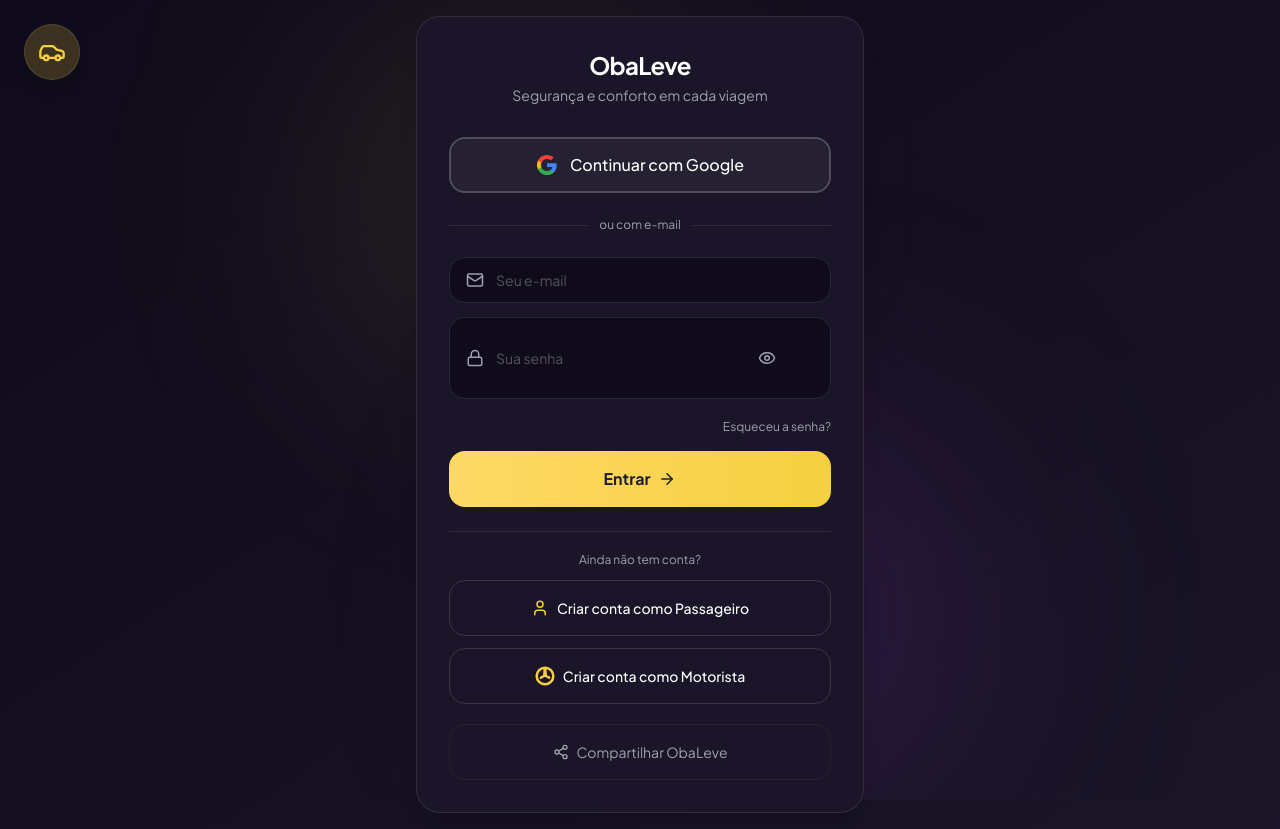
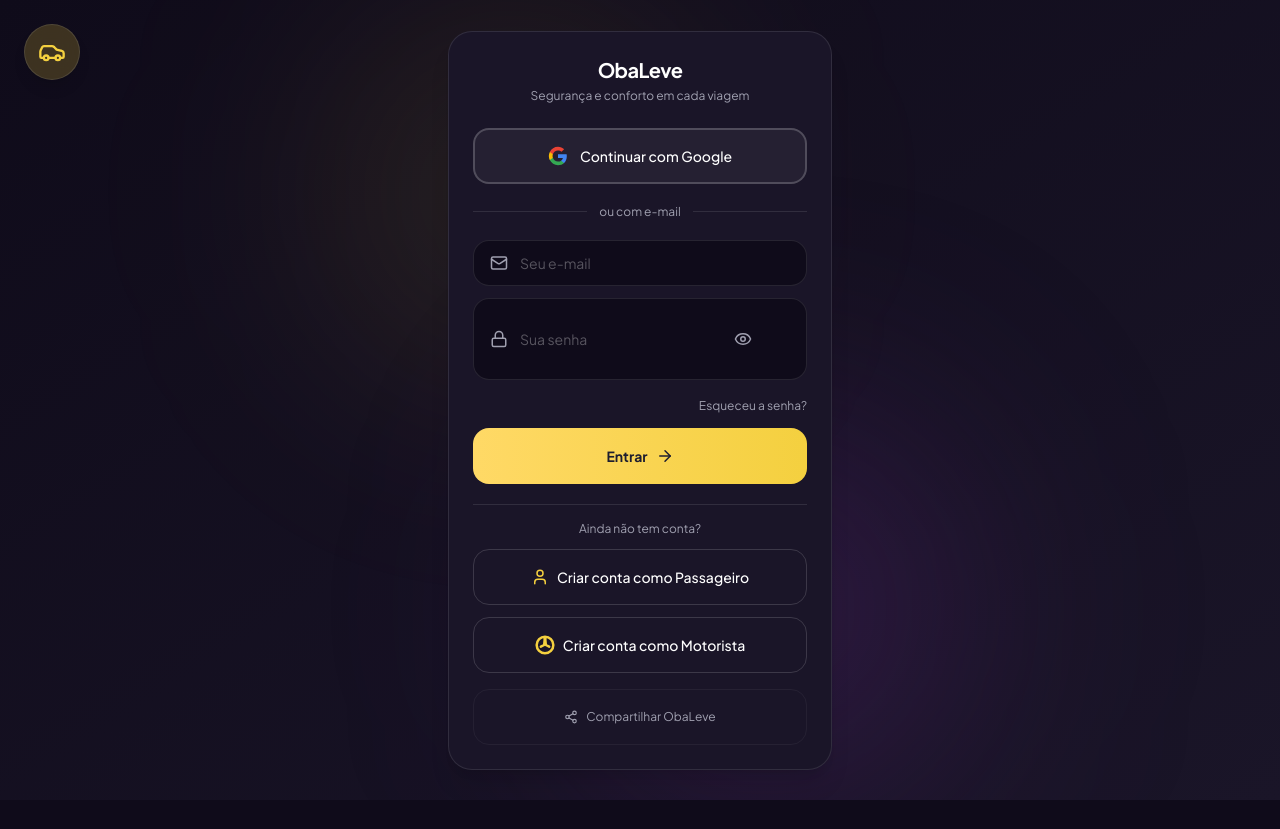
Before and after one commit to izakeobaleva/obaleva-app, a React (Vite) app: page / in a window 1280 px wide. After the commit the page ends 800 px from the top, so only its background shows below. Built offline with nearby package versions, Linux system fonts and the light colour scheme; no server answers; the database is empty.

Commit message:
[dyad] wrote 1 file(s) + extra files edited outside of Dyad

```diff
--- a/src/pages/Login.tsx
+++ b/src/pages/Login.tsx
@@ -100,21 +100,21 @@ export default function Login() {
       <motion.div
         initial={{ opacity: 0, y: 30 }}
         animate={{ opacity: 1, y: 0 }}
-        className="relative z-10 bg-[#1A1528] rounded-3xl border border-white/10 shadow-xl w-full max-w-md p-8"
+        className="relative z-10 bg-[#1A1528] rounded-3xl border border-white/10 shadow-xl w-full max-w-sm p-6"
       >
-        {/* Header do card - só texto */}
-        <div className="text-center mb-8">
-          <h1 className="text-2xl font-bold text-white" style={{ fontFamily: "'Plus Jakarta Sans', sans-serif", letterSpacing: '-0.03em' }}>ObaLeve</h1>
-          <p className="text-[#A0A0B0] text-sm mt-1">Segurança e conforto em cada viagem</p>
+        {/* Header */}
+        <div className="text-center mb-6">
+          <h1 className="text-xl font-bold text-white" style={{ fontFamily: "'Plus Jakarta Sans', sans-serif", letterSpacing: '-0.03em' }}>ObaLeve</h1>
+          <p className="text-[#A0A0B0] text-xs mt-1">Segurança e conforto em cada viagem</p>
         </div>
 
-        {/* Login com Google */}
+        {/* Google */}
         <motion.button
           whileTap={{ scale: 0.98 }}
           onClick={handleGoogleLogin}
-          className="w-full py-3.5 rounded-2xl border-2 border-white/20 bg-white/5 text-white flex items-center justify-center gap-3 hover:bg-white/10 hover:border-white/30 transition-all font-medium text-base"
+          className="w-full py-3 rounded-2xl border-2 border-white/20 bg-white/5 text-white flex items-center justify-center gap-3 hover:bg-white/10 hover:border-white/30 transition-all font-medium text-sm"
         >
-          <svg viewBox="0 0 24 24" width="22" height="22" xmlns="http://www.w3.org/2000/svg">
+          <svg viewBox="0 0 24 24" width="20" height="20" xmlns="http://www.w3.org/2000/svg">
             <path d="M22.56 12.25c0-.78-.07-1.53-.2-2.25H12v4.26h5.92a5.06 5.06 0 01-2.2 3.32v2.77h3.57c2.08-1.92 3.28-4.74 3.28-8.1z" fill="#4285F4"/>
             <path d="M12 23c2.97 0 5.46-.98 7.28-2.66l-3.57-2.77c-.98.66-2.23 1.06-3.71 1.06-2.86 0-5.29-1.93-6.16-4.53H2.18v2.84C3.99 20.53 7.7 23 12 23z" fill="#34A853"/>
             <path d="M5.84 14.09c-.22-.66-.35-1.36-.35-2.09s.13-1.43.35-2.09V7.07H2.18C1.43 8.55 1 10.22 1 12s.43 3.45 1.18 4.93l2.85-2.22.81-.62z" fill="#FBBC05"/>
@@ -124,7 +124,7 @@ export default function Login() {
         </motion.button>
 
         {/* Separador */}
-        <div className="relative my-6">
+        <div className="relative my-5">
           <div className="absolute inset-0 flex items-center">
             <div className="w-full border-t border-white/10"></div>
           </div>
@@ -134,7 +134,7 @@ export default function Login() {
         </div>
 
         {/* Form */}
-        <form onSubmit={handleSubmit} className="space-y-3.5">
+        <form onSubmit={handleSubmit} className="space-y-3">
           <div className="flex items-center gap-3 bg-[#0F0B1A] border border-white/10 rounded-2xl px-4 py-3 focus-within:border-[#F4D03F]/50 transition-all">
             <Mail size={18} className="text-[#A0A0B0] shrink-0" />
             <input
@@ -175,27 +175,27 @@ export default function Login() {
           <motion.button
             whileTap={{ scale: 0.98 }}
             type="submit"
-            className="w-full py-3.5 rounded-2xl font-bold bg-gradient-to-r from-[#FFD966] to-[#F4D03F] text-[#1E1E2F] hover:shadow-lg transition-all flex items-center justify-center gap-2 text-base"
+            className="w-full py-3 rounded-2xl font-bold bg-gradient-to-r from-[#FFD966] to-[#F4D03F] text-[#1E1E2F] hover:shadow-lg transition-all flex items-center justify-center gap-2 text-sm"
           >
             Entrar <ArrowRight size={18} />
           </motion.button>
         </form>
 
         {/* Cadastro */}
-        <div className="mt-6 space-y-3">
-          <div className="border-t border-white/10 pt-5">
+        <div className="mt-5 space-y-3">
+          <div className="border-t border-white/10 pt-4">
             <p className="text-xs text-[#A0A0B0] text-center mb-3">Ainda não tem conta?</p>
           </div>
           <Link
             to="/register"
-            className="w-full py-3.5 rounded-2xl border border-white/15 text-white flex items-center justify-center gap-2 hover:bg-white/5 hover:border-white/30 transition-all font-medium text-sm"
+            className="w-full py-3 rounded-2xl border border-white/15 text-white flex items-center justify-center gap-2 hover:bg-white/5 hover:border-white/30 transition-all font-medium text-sm"
           >
             <User size={18} className="text-[#F4D03F]" />
             Criar conta como Passageiro
           </Link>
           <Link
             to="/register-driver"
-            className="w-full py-3.5 rounded-2xl border border-white/15 text-white flex items-center justify-center gap-2 hover:bg-white/5 hover:border-white/30 transition-all font-medium text-sm"
+            className="w-full py-3 rounded-2xl border border-white/15 text-white flex items-center justify-center gap-2 hover:bg-white/5 hover:border-white/30 transition-all font-medium text-sm"
           >
             <svg viewBox="0 0 24 24" width="20" height="20" fill="none" stroke="#F4D03F" strokeWidth="3" strokeLinecap="round" strokeLinejoin="round">
               <circle cx="12" cy="12" r="10" strokeWidth="3"/>
@@ -211,9 +211,9 @@ export default function Login() {
         <motion.button
           whileTap={{ scale: 0.98 }}
           onClick={handleShare}
-          className="w-full mt-5 py-3 rounded-2xl text-[#A0A0B0] hover:text-white hover:bg-white/5 transition-all flex items-center justify-center gap-2 text-sm border border-white/5"
+          className="w-full mt-4 py-2.5 rounded-2xl text-[#A0A0B0] hover:text-white hover:bg-white/5 transition-all flex items-center justify-center gap-2 text-xs border border-white/5"
         >
-          <Share2 size={16} />
+          <Share2 size={14} />
           Compartilhar ObaLeve
         </motion.button>
       </motion.div>
```
Also changed, not shown: .dyad/screenshot/88ff91ecb366dc6816e1dc99c43d81b876c76d1c.png (added).
